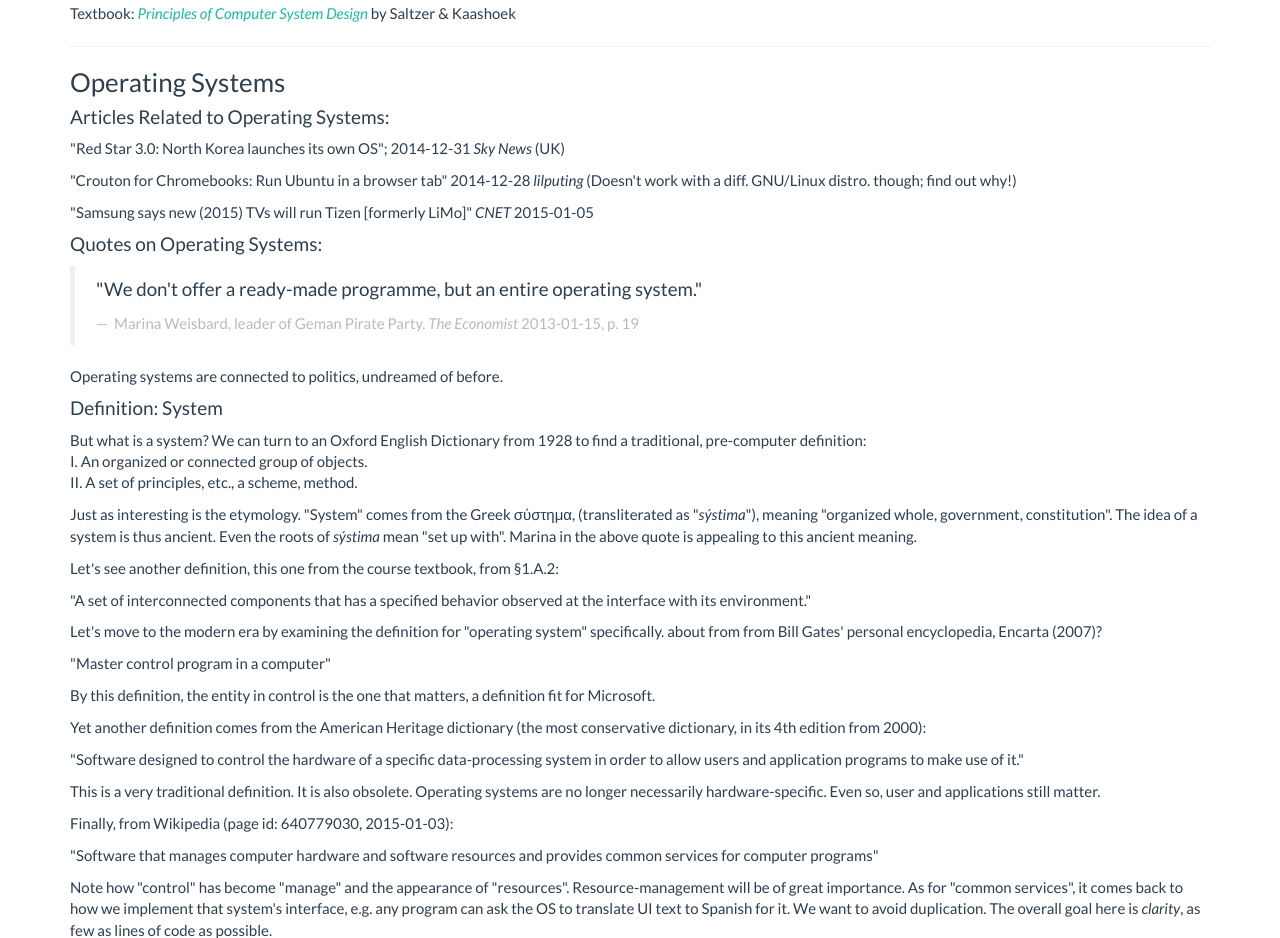
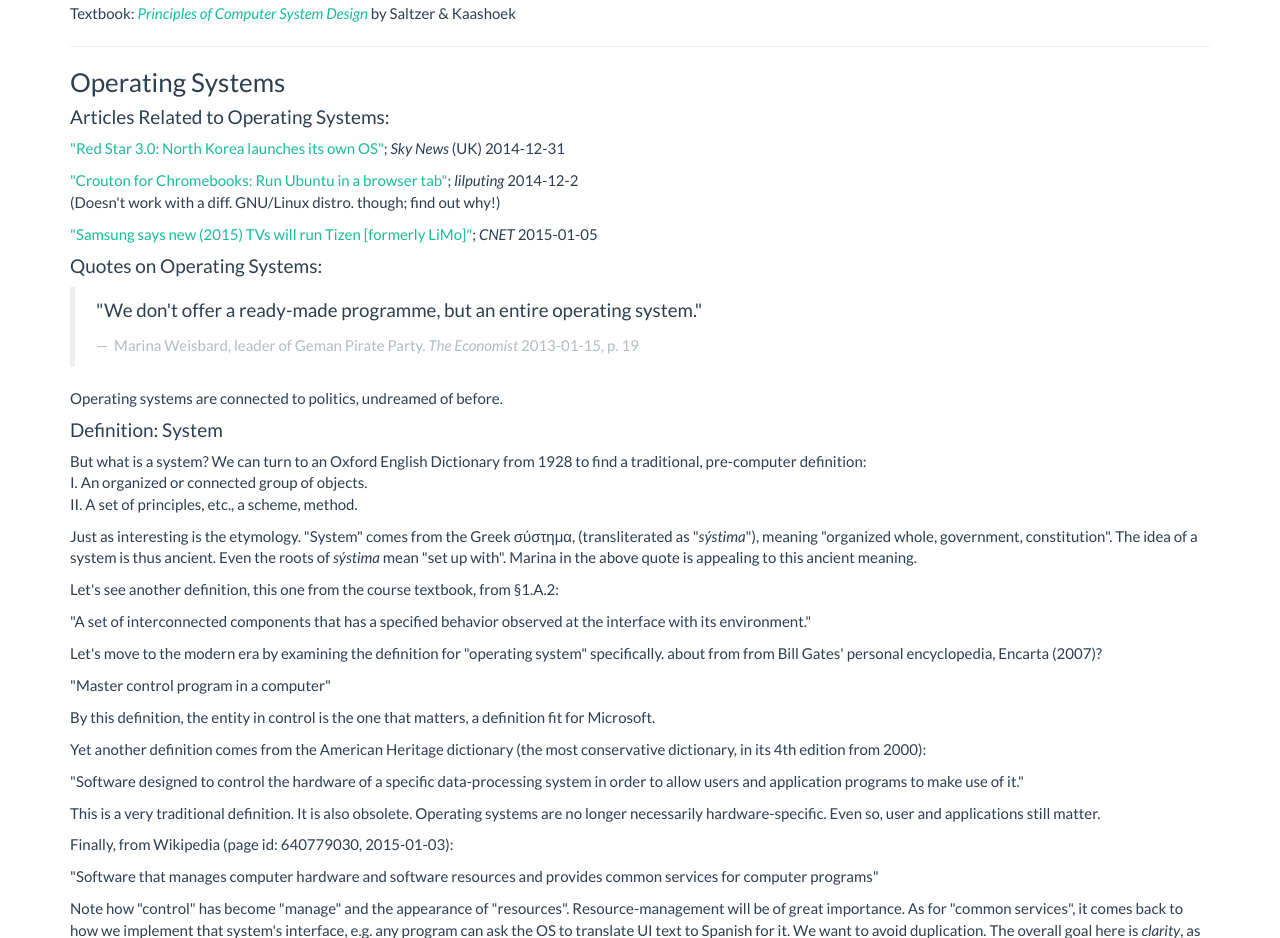
Before and after one commit to kellyhosokawa/CS111-ScribeNotes, a plain HTML site: page Notes - CS 111 - Winter 2015.html in a window 1280 px wide. Shown: the part 1868-2806 px from the top of the page. Drawn offline with Linux system fonts and the light colour scheme.

Commit message:
Added links to OS articles

```diff
--- a/Notes - CS 111 - Winter 2015.html
+++ b/Notes - CS 111 - Winter 2015.html
@@ -183,15 +183,15 @@ by Saltzer & Kaashoek</p>
 <!-- TODO: Link to the referenced articles -->
 <h4>Articles Related to Operating Systems:</h4>
 
-<p>"Red Star 3.0: North Korea launches its own OS";
-2014-12-31 <cite>Sky News</cite> (UK)</p>
+<p><a href="http://news.sky.com/story/1400203/red-star-3-0-north-korea-launches-its-own-os">"Red Star 3.0: North Korea launches its own OS"</a>;
+ <cite>Sky News</cite> (UK) 2014-12-31 </p>
 
-<p>"Crouton for Chromebooks: Run Ubuntu in a browser tab"
- 2014-12-28 <cite>lilputing</cite>
+<p><a href="http://liliputing.com/2014/12/crouton-chromebooks-run-ubuntu-browser-tab.html">"Crouton for Chromebooks: Run Ubuntu in a browser tab"</a>;
+ <cite>lilputing</cite> 2014-12-2 <br>
  (Doesn't work with a diff. GNU/Linux distro. though;
  find out why!)</p>
 
-<p>"Samsung says new (2015) TVs will run Tizen [formerly LiMo]"
+<p><a href ="http://www.cnet.com/news/samsungs-troubled-tizen-software-ready-for-primetime-on-tvs-at-ces-2015/">"Samsung says new (2015) TVs will run Tizen [formerly LiMo]"</a>;
  <cite>CNET</cite> 2015-01-05</p>
 
 <h4>Quotes on Operating Systems: </h4>
```
